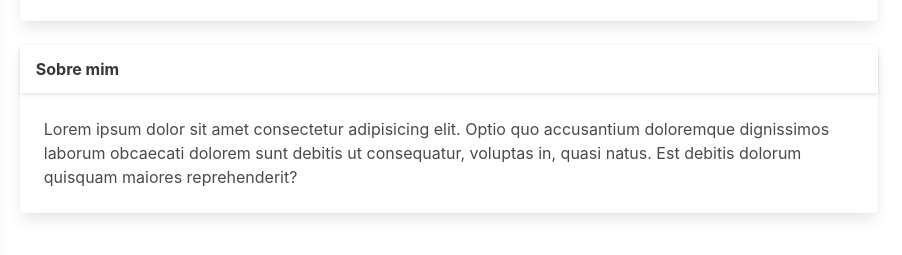
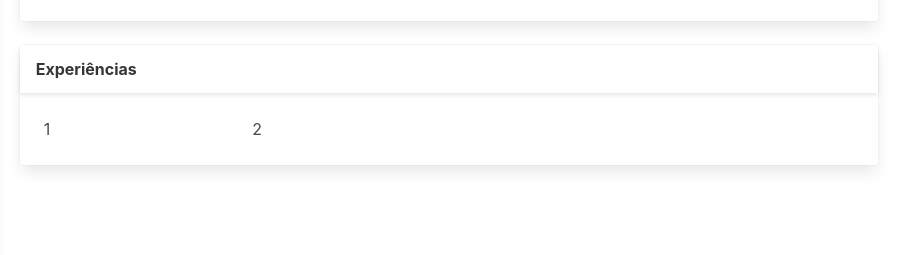
Before and after one commit to rodrigosilvaluz/rodrigosilvaluz.github.io, a plain HTML site: page index.html in a window 1280 px wide. Shown: the part 247-502 px from the top of the page, 378-1280 px from the left. Drawn offline with nearby package versions, Linux system fonts and the light colour scheme.

Commit message:
New Commit

```diff
--- a/index.html
+++ b/index.html
@@ -75,14 +75,15 @@
               <div class="card">
                 <header class="card-header">
                   <p class="card-header-title">
-                    Sobre mim
+                    Experiências
                   </p>
                 </header>
                 <div class="card-content">
                   <div class="content">
-                    Lorem ipsum dolor sit amet consectetur adipisicing elit.
-                    Optio quo accusantium doloremque dignissimos laborum obcaecati dolorem sunt debitis ut consequatur,
-                    voluptas in, quasi natus. Est debitis dolorum quisquam maiores reprehenderit?
+                    <div class="columns">
+                      <div class="column">1</div>
+                      <div class="column is-9">2</div>
+                    </div>
                   </div>
                 </div>
               </div>
```
